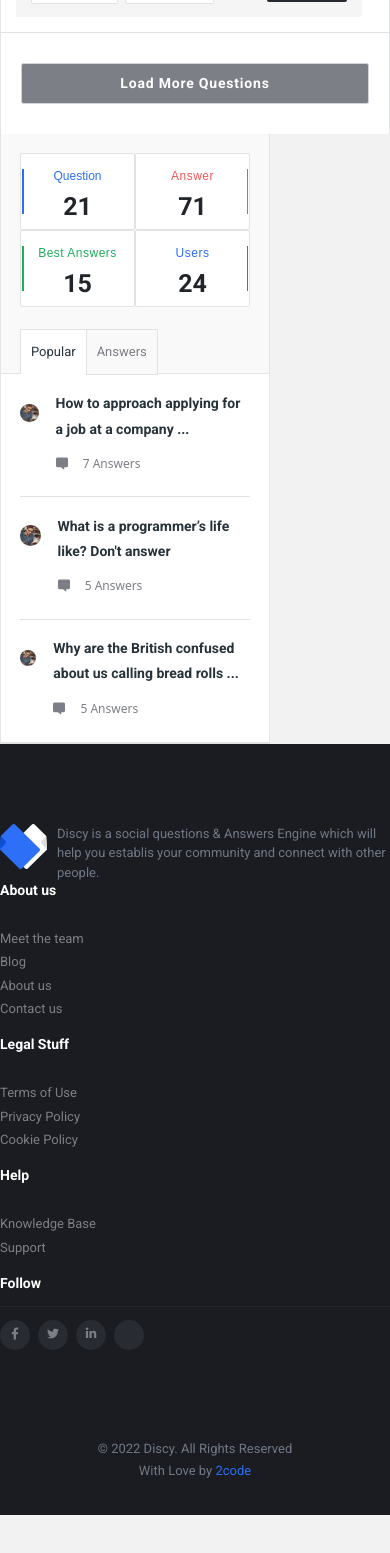
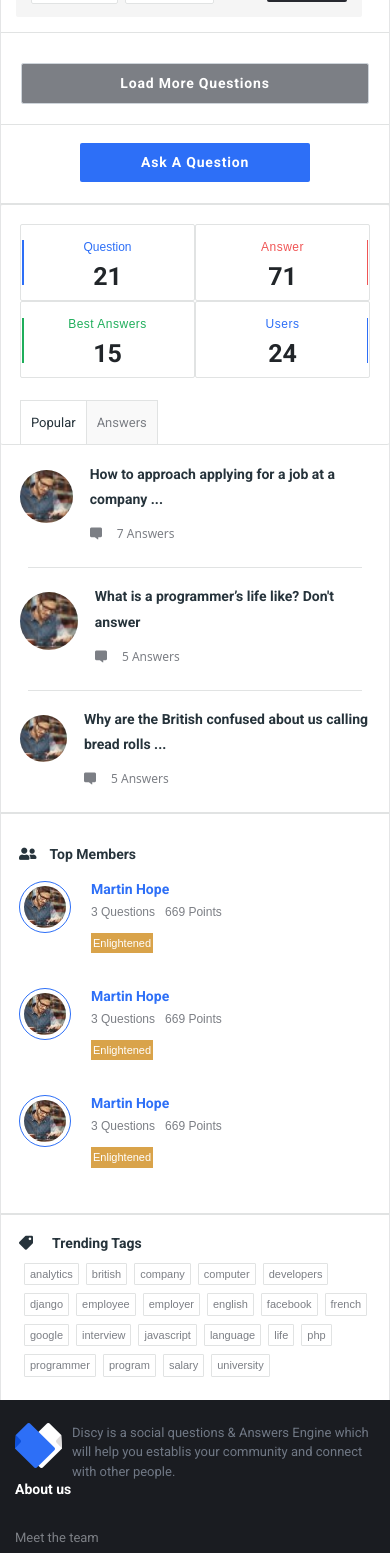
Before and after one commit to ahmadEssam77/Discy, a Vue app: page / in a window 390 px wide. Shown: the part 3320-4873 px from the top of the page. Before the commit the page ends 4835 px from the top, so only its background shows below. Built offline with nearby package versions, Linux system fonts and the light colour scheme.

Commit message:
all responsive except a tiny thing in footer

```diff
--- a/src/App.vue
+++ b/src/App.vue
@@ -79,7 +79,7 @@ body {
     flex-direction: column;
   }
 
-  .design-middle {
+  .design-middle, .design-right {
     width: 100%;
   }
 }
--- a/src/components/Footer.vue
+++ b/src/components/Footer.vue
@@ -1,7 +1,7 @@
 <template>
   <footer class="py-4 position-relative">
     <div class="container pt-2">
-      <div class="row py-5">
+      <div class="row py-5 for-the-row g-0">
         <div class="col-md-4 d-flex align-items-center">
           <div class="d-flex">
             <div class="logo">
@@ -181,5 +181,22 @@ footer li:hover {
   .logo-footer-content {
     width: 95%;
   }
+
+  footer {
+    padding: 15px !important;
+  }
+
+  footer::after {
+    bottom: 85px;
+    left: 0;
+  }
+
+  .for-the-row {
+    padding: 0px !important;
+    margin: 0px !important;
+  }
+
+
+
 }
 </style>
--- a/src/components/Questionsinsights.vue
+++ b/src/components/Questionsinsights.vue
@@ -118,7 +118,7 @@ export default {
 .answers::after {
   content: "";
   position: absolute;
-  width: 1px;
+  width: 1.5px;
   height: 45px;
   background-color: var(--widget-red-color);
   right: 1px;
@@ -146,7 +146,7 @@ export default {
 .users::after {
   content: "";
   position: absolute;
-  width: 1px;
+  width: 1.5px;
   height: 45px;
   background-color: var(--main-blue-bg-text-color);
   right: 1px;
@@ -158,7 +158,6 @@ h3 {
   font-family: var(--roboto-font-family);
   font-weight: 700;
 }
-
 /* End insights */
 
 /* Section buttons */
@@ -256,4 +255,10 @@ h3 {
 .for-question i {
   padding-left: 12px;
 }
+
+@media screen and (max-width: 800px) {
+  .parent {
+    background-color: var(--white-text);
+  }
+}
 </style>
--- a/src/components/Rightside.vue
+++ b/src/components/Rightside.vue
@@ -107,13 +107,8 @@ button:hover {
   background-color: var(--btn-bg-gray);
 }
 
-/* Media query */
-@media screen and (max-width: 800px) {
-  div {
-    display: none;
-  }
-}
 
+/* PopUp */
 .parent-bg-3 {
   background-color: rgba(39, 41, 48, 0.95);
   position: fixed;
--- a/src/components/Topmembers.vue
+++ b/src/components/Topmembers.vue
@@ -43,6 +43,12 @@ export default {
 </script>
 
 <style scoped>
+.topmembers {
+  background-color: var(--white-text);
+  padding: 20px 20px 30px 18px;
+  border-bottom: 2px solid var(--separator-color);
+}
+
 h3,
 h4 {
   color: var(--ancor-color);
--- a/src/components/Trendingtags.vue
+++ b/src/components/Trendingtags.vue
@@ -1,5 +1,5 @@
 <template>
-  <div>
+  <div class="main-trending-tags">
     <section class="position-relative">
       <div class="row p-2">
         <h2 class="">
@@ -38,8 +38,11 @@ export default {};
 </script>
 
 <style scoped>
-div {
+.main-trending-tags {
   padding: 10px !important;
+  padding-right: 17px !important;
+  padding-bottom: 25px !important;
+  background-color: var(--white-text);
 }
 
 h2 {
@@ -70,4 +73,16 @@ h2 {
   color: var(--white-text);
   border-color: var(--main-blue-bg-text-color);
 }
+
+@media screen and (max-width: 800px) {
+  .main-trending-tags {
+    background-color: var(--white-text);
+    padding-top: 0px !important;
+  }
+
+  .main-trending-tags {
+    padding-right: 10px !important;
+    padding-bottom: 10px !important;
+  }
+}
 </style>
--- a/src/views/Home.vue
+++ b/src/views/Home.vue
@@ -182,5 +182,10 @@ a:hover {
     border-color: var(--bottom-separator-color);
     font-family: var(--arial-font-family);
   }
+
+  .load-more {
+    padding-bottom: 10px;
+    border-bottom: 1px solid var(--separator-color);
+  }
 }
 </style>
```
